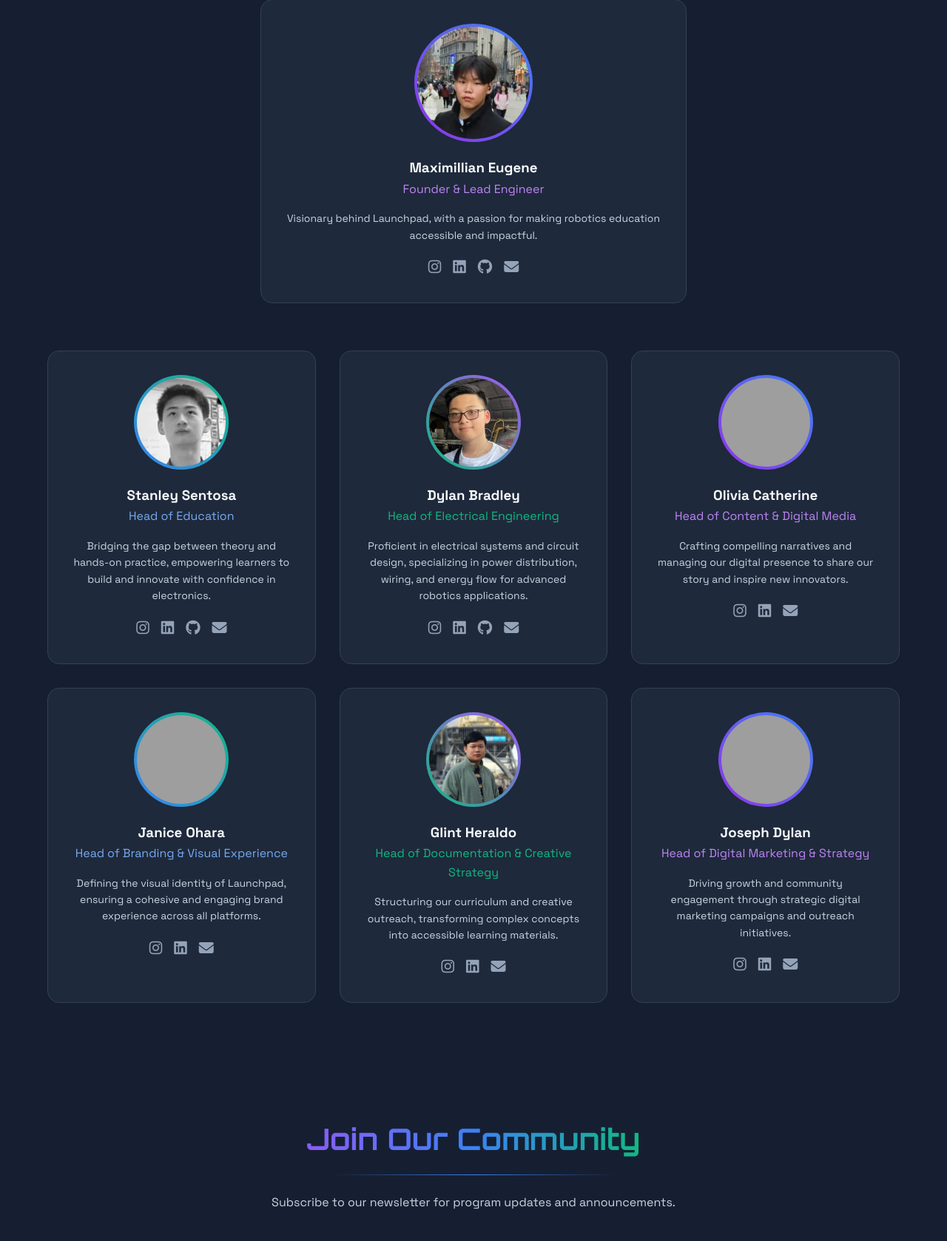
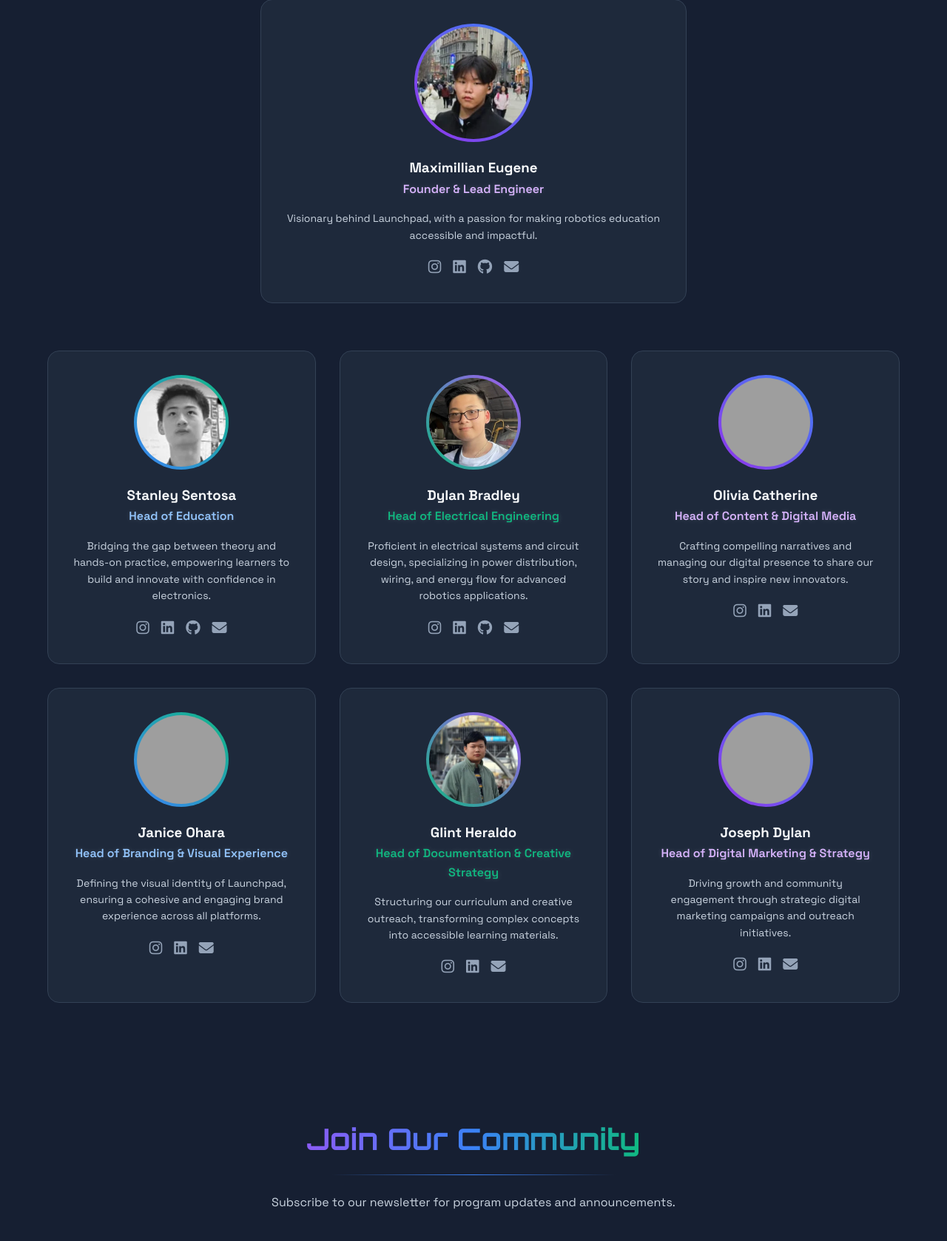
Before and after one commit to ray-caster/launchpad, a Flask app: page / in a window 1280 px wide. Shown: the part 3306-4984 px from the top of the page at 74% size. Run offline with Flask 3, Linux system fonts and the light colour scheme; parts of the project's set-up code (start-up, migrations or seed data) failed here and were passed over; grey boxes are pictures that could not be loaded.

Commit message:
Update style.css

```diff
--- a/static/css/style.css
+++ b/static/css/style.css
@@ -1,6 +1,6 @@
 /*
 =================================================================
-    LAUNCHPAD.ORG - VANILLA CSS STYLESHEET (FINAL)
+    LAUNCHPAD.ORG - VANILLA CSS STYLESHEET (FINAL VIBRANCY FIX)
 =================================================================
 */
 
@@ -22,11 +22,11 @@
     --text-medium: #cbd5e1;
     --text-dark: #94a3b8;
 
-    /* FIX: New high-contrast, vibrant colors for roles */
-    --purple-vibrant-accessible: #be85f5;
-    /* Vibrant and passes contrast checks */
-    --blue-vibrant-accessible: #77aaf2;
-    /* Vibrant and passes contrast checks */
+    /* FINAL VIBRANCY FIX: New, brighter, and fully accessible colors */
+    --purple-vibrant-accessible: #d8b4fe;
+    /* A bright, vibrant lavender */
+    --blue-vibrant-accessible: #93c5fd;
+    /* A bright, vibrant sky blue */
 
     /* Spacing */
     --container-padding: 1.5rem;
@@ -180,7 +180,6 @@ ul {
 }
 
 /* --- Hero Section (continued) --- */
-/* ACCESSIBILITY FIX: Larger touch targets for carousel dots */
 .hero-dots {
     position: absolute;
     bottom: 2rem;
@@ -188,18 +187,14 @@ ul {
     transform: translateX(-50%);
     display: flex;
     gap: 0.75rem;
-    /* Increased gap */
     z-index: 10;
 }
 
 .hero-dots button {
     width: 1rem;
-    /* Increased size */
     height: 1rem;
-    /* Increased size */
     border-radius: 50%;
     border: 2px solid transparent;
-    /* Add border for focus state */
     background-color: rgba(255, 255, 255, 0.3);
     cursor: pointer;
     transition: all 0.3s ease;
@@ -251,7 +246,6 @@ ul {
 /* Hero Community Card */
 .hero-community-card {
     display: none;
-    /* Hidden on mobile */
     background-color: rgba(51, 65, 85, 0.5);
     border-radius: 1rem;
     padding: 1.5rem;
@@ -468,7 +462,6 @@ ul {
     margin-top: 5px;
 }
 
-/* FIX: Dedicated classes for checkmark colors */
 .checkmark-purple {
     color: var(--purple-light);
 }
@@ -551,11 +544,13 @@ ul {
 }
 
 .team-role {
-    font-weight: 500;
+    font-weight: 600;
+    /* FINAL VIBRANCY FIX: Bolder font */
     margin-bottom: 1rem;
+    /* FINAL VIBRANCY FIX: Added a glow effect */
+    text-shadow: 0 0 8px rgba(255, 255, 255, 0.15);
 }
 
-/* FIX: Using the new vibrant, accessible colors */
 .role-purple {
     color: var(--purple-vibrant-accessible);
 }
@@ -568,7 +563,6 @@ ul {
     color: var(--green-main);
 }
 
-/* Green was already compliant */
 .team-bio {
     font-size: 0.875rem;
     color: var(--text-medium);
```
